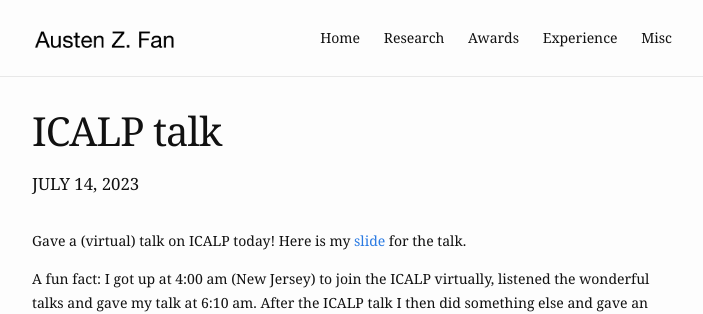
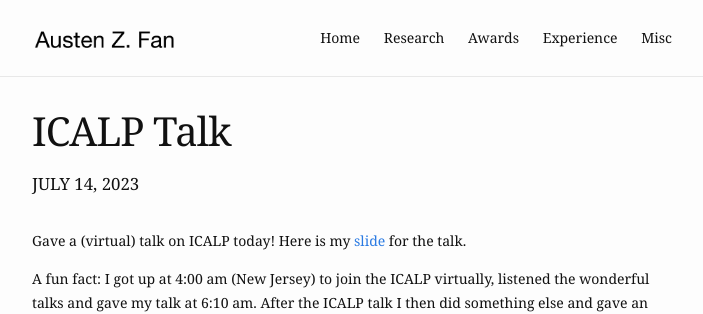
Before and after one commit to Austen-Z-Fan/Austen-Z-Fan.github.io, a Jekyll site: the page built from _posts/2023-07-14-ICALP-talk.md, in a window 1280 px wide. Shown: the top 314 px of the page, without its empty margins (288-991 px from the left). Built offline with Jekyll 4.4.1, drawn with Linux system fonts in a browser that asks for light colours.

```diff
--- a/_posts/2023-07-14-ICALP-talk.md
+++ b/_posts/2023-07-14-ICALP-talk.md
@@ -1,8 +1,8 @@
 ---
 layout: post
-title:  "ICALP talk"
+title:  "ICALP Talk"
 date:   2023-07-14
-blurb: "ICALP talk"
+blurb: "ICALP Talk"
 ---
 
 Gave a (virtual) talk on ICALP today! Here is my [slide](https://austen-z-fan.github.io/assets/slides/ICALP_2023_Presentation.pdf) for the talk.
```
